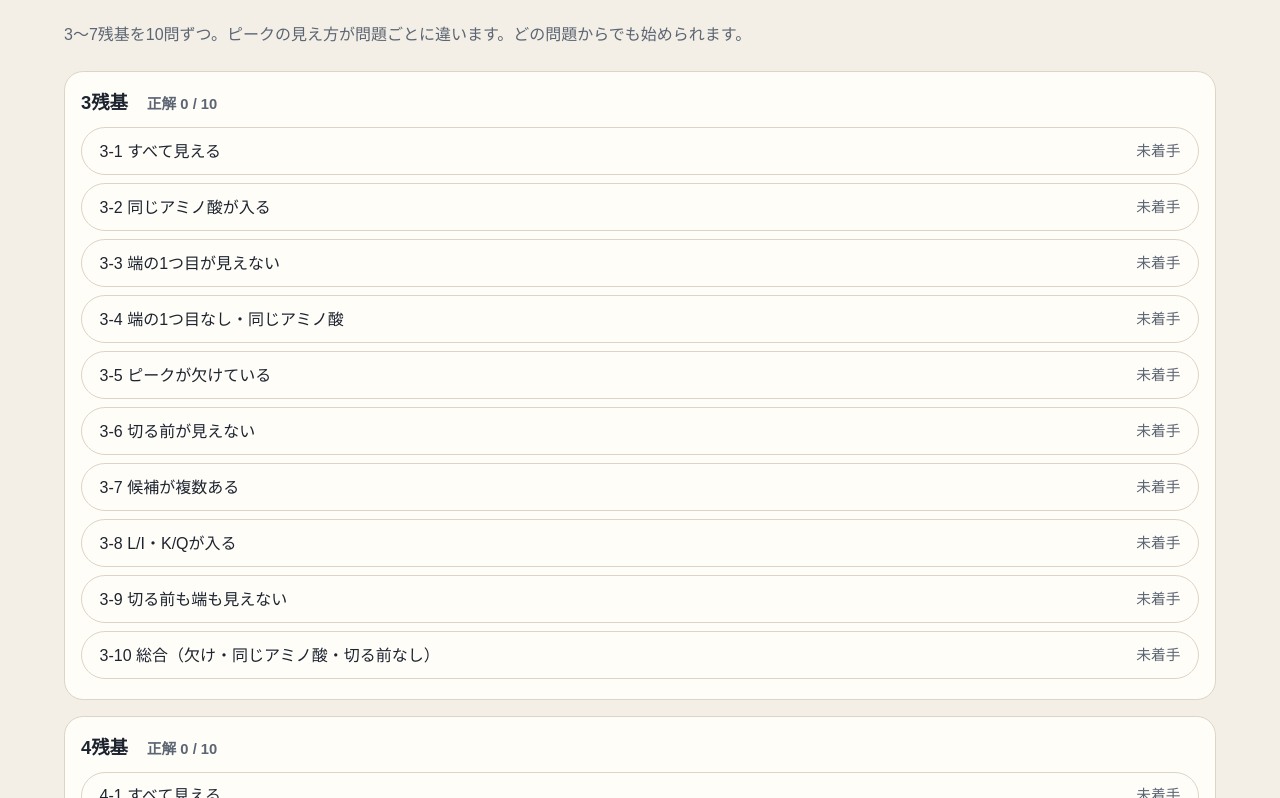
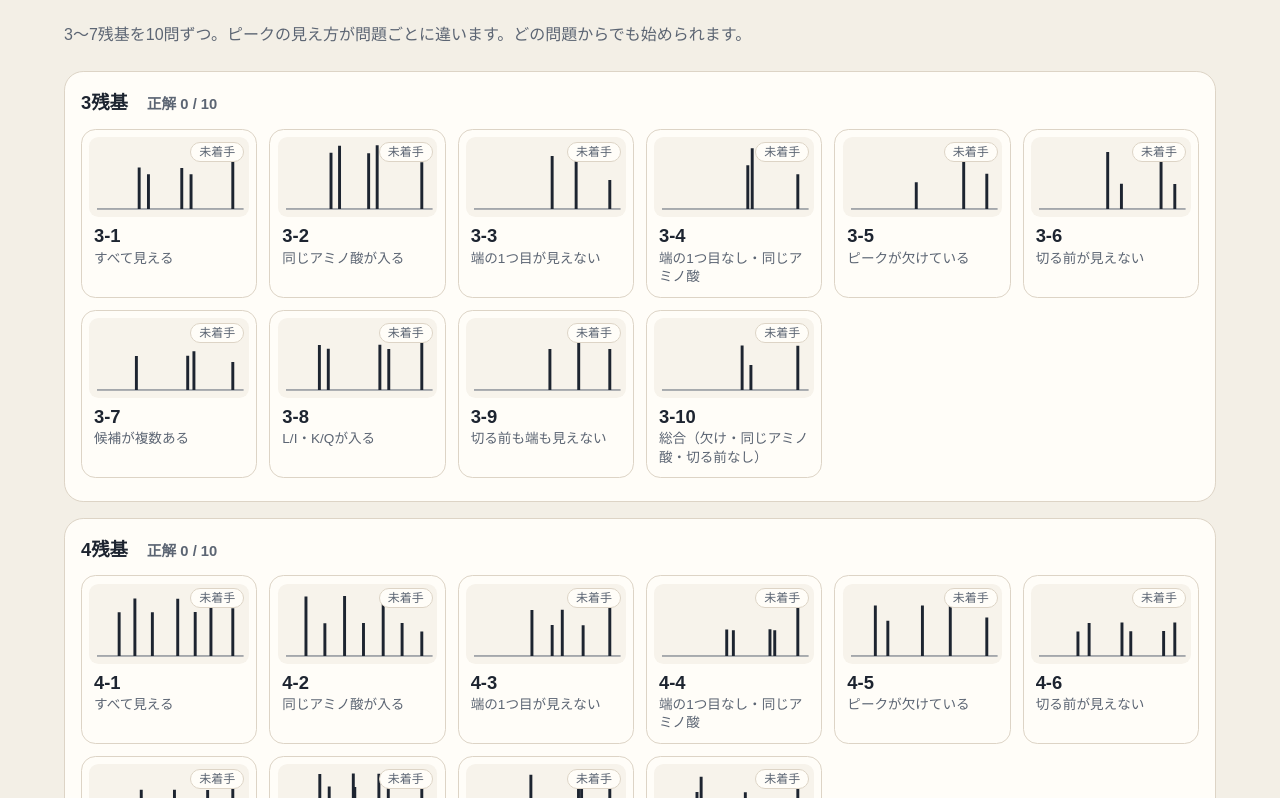
Before and after one commit to Motacilo/msms-puzzle, a React (Vite) app: page / in a window 1280 px wide. Shown: the part 822-1620 px from the top of the page. Built offline with nearby package versions, Linux system fonts and the light colour scheme.

Commit message:
ホーム画面を練習問題のブロック表示に変更

```diff
--- /dev/null
+++ b/src/components/SpectrumThumbnail.tsx
@@ -0,0 +1,37 @@
+import type { Peak } from "../game/types.ts";
+
+type Props = {
+  peaks: readonly Peak[];
+};
+
+const WIDTH = 120;
+const HEIGHT = 60;
+const LEFT = 6;
+const RIGHT = 6;
+const BASE = HEIGHT - 6;
+const TOP = 6;
+
+/**
+ * ホームのサムネイル用の小さなスペクトル。ピークの位置（質量）と高さだけを描き、数字は出さない。
+ * 横軸は、この問題の最大の質量に合わせる。
+ */
+export function SpectrumThumbnail({ peaks }: Props) {
+  const heaviest = Math.max(...peaks.map((peak) => peak.mass), 1);
+  const axisMax = heaviest * 1.06;
+  const span = WIDTH - LEFT - RIGHT;
+  return (
+    <svg
+      className="spectrum-thumb"
+      viewBox={`0 0 ${WIDTH} ${HEIGHT}`}
+      role="img"
+      aria-label={`ピークが${peaks.length}本のスペクトル`}
+    >
+      <line className="thumb-axis" x1={LEFT} y1={BASE} x2={WIDTH - RIGHT + 2} y2={BASE} />
+      {peaks.map((peak) => {
+        const x = LEFT + (peak.mass / axisMax) * span;
+        const top = BASE - peak.intensity * (BASE - TOP);
+        return <line key={peak.id} className="thumb-peak" x1={x} y1={BASE} x2={x} y2={top} />;
+      })}
+    </svg>
+  );
+}
--- a/src/screens/HomeScreen.tsx
+++ b/src/screens/HomeScreen.tsx
@@ -1,3 +1,6 @@
+import { SpectrumThumbnail } from "../components/SpectrumThumbnail.tsx";
+import { aminoAcids } from "../data/aminoAcids.ts";
+import { buildPeptide, selectPeaks } from "../game/fragments.ts";
 import type { Briefing, Problem, Stage } from "../game/types.ts";
 import type { PracticeResults } from "../storage/practiceStorage.ts";
 
@@ -128,25 +131,34 @@ export function HomeScreen({
                 {stage.title}
                 <span className="status"> 　正解 {correct} / {items.length}</span>
               </h2>
-              <ol>
+              <div className="problem-grid">
                 {items.map((problem) => {
                   const result = practiceResults[problem.id];
+                  const state = result ?? "none";
+                  const [number = "", ...rest] = problem.title.split(" ");
+                  const peaks = selectPeaks(
+                    buildPeptide(problem.sequence, aminoAcids).peaks,
+                    problem.shownPeakIds,
+                  );
                   return (
-                    <li key={problem.id}>
-                      <button
-                        type="button"
-                        className="problem-row"
-                        onClick={() => onOpen(problem.id)}
-                      >
-                        <span>{problem.title}</span>
-                        <span className="status">
+                    <button
+                      key={problem.id}
+                      type="button"
+                      className={`problem-tile is-${state}`}
+                      onClick={() => onOpen(problem.id)}
+                    >
+                      <span className="tile-thumb">
+                        <SpectrumThumbnail peaks={peaks} />
+                        <span className="tile-status">
                           {result === "correct" ? "正解" : result === "incorrect" ? "不正解" : "未着手"}
                         </span>
-                      </button>
-                    </li>
+                      </span>
+                      <span className="tile-number">{number}</span>
+                      <span className="tile-label">{rest.join(" ")}</span>
+                    </button>
                   );
                 })}
-              </ol>
+              </div>
             </section>
           );
         })}
--- a/src/styles/global.css
+++ b/src/styles/global.css
@@ -1645,3 +1645,103 @@ h2 {
   display: inline-flex;
   align-items: center;
 }
+
+/* ホーム：練習問題のブロック表示（サムネイルは各問題のスペクトル） */
+.problem-grid {
+  display: grid;
+  grid-template-columns: repeat(auto-fill, minmax(10.5rem, 1fr));
+  gap: 0.75rem;
+  margin: 0.7rem 0 1rem;
+}
+
+.problem-tile {
+  display: grid;
+  gap: 0.15rem;
+  align-content: start;
+  padding: 0.45rem 0.45rem 0.65rem;
+  border: 1px solid var(--line);
+  border-radius: 0.9rem;
+  background: var(--panel);
+  color: var(--ink);
+  text-align: left;
+  transition: transform 0.12s ease, box-shadow 0.12s ease;
+}
+
+.problem-tile:hover {
+  transform: translateY(-2px);
+  box-shadow: 0 0.35rem 0.9rem rgba(29, 36, 48, 0.12);
+}
+
+.problem-tile.is-correct {
+  border-color: var(--good);
+}
+
+.problem-tile.is-incorrect {
+  border-color: var(--bad);
+}
+
+.tile-thumb {
+  position: relative;
+  display: block;
+  margin-bottom: 0.35rem;
+  border-radius: 0.6rem;
+  background: color-mix(in srgb, var(--paper) 70%, var(--panel));
+  overflow: hidden;
+}
+
+.spectrum-thumb {
+  display: block;
+  width: 100%;
+  height: auto;
+}
+
+.thumb-axis {
+  stroke: var(--muted);
+  stroke-width: 1;
+  vector-effect: non-scaling-stroke;
+}
+
+.thumb-peak {
+  stroke: var(--ink);
+  stroke-width: 2.2;
+  stroke-linecap: butt;
+}
+
+.tile-status {
+  position: absolute;
+  top: 0.3rem;
+  right: 0.3rem;
+  padding: 0 0.5rem;
+  border-radius: 999px;
+  background: var(--panel);
+  border: 1px solid var(--line);
+  color: var(--muted);
+  font-size: 0.75rem;
+  line-height: 1.5;
+}
+
+.problem-tile.is-correct .tile-status {
+  background: var(--good);
+  border-color: var(--good);
+  color: white;
+}
+
+.problem-tile.is-incorrect .tile-status {
+  background: var(--bad);
+  border-color: var(--bad);
+  color: white;
+}
+
+.tile-number {
+  padding: 0 0.3rem;
+  font-size: 1.15rem;
+  font-weight: 700;
+  line-height: 1.2;
+}
+
+.tile-label {
+  padding: 0 0.3rem;
+  color: var(--muted);
+  font-size: 0.85rem;
+  line-height: 1.35;
+}
```
